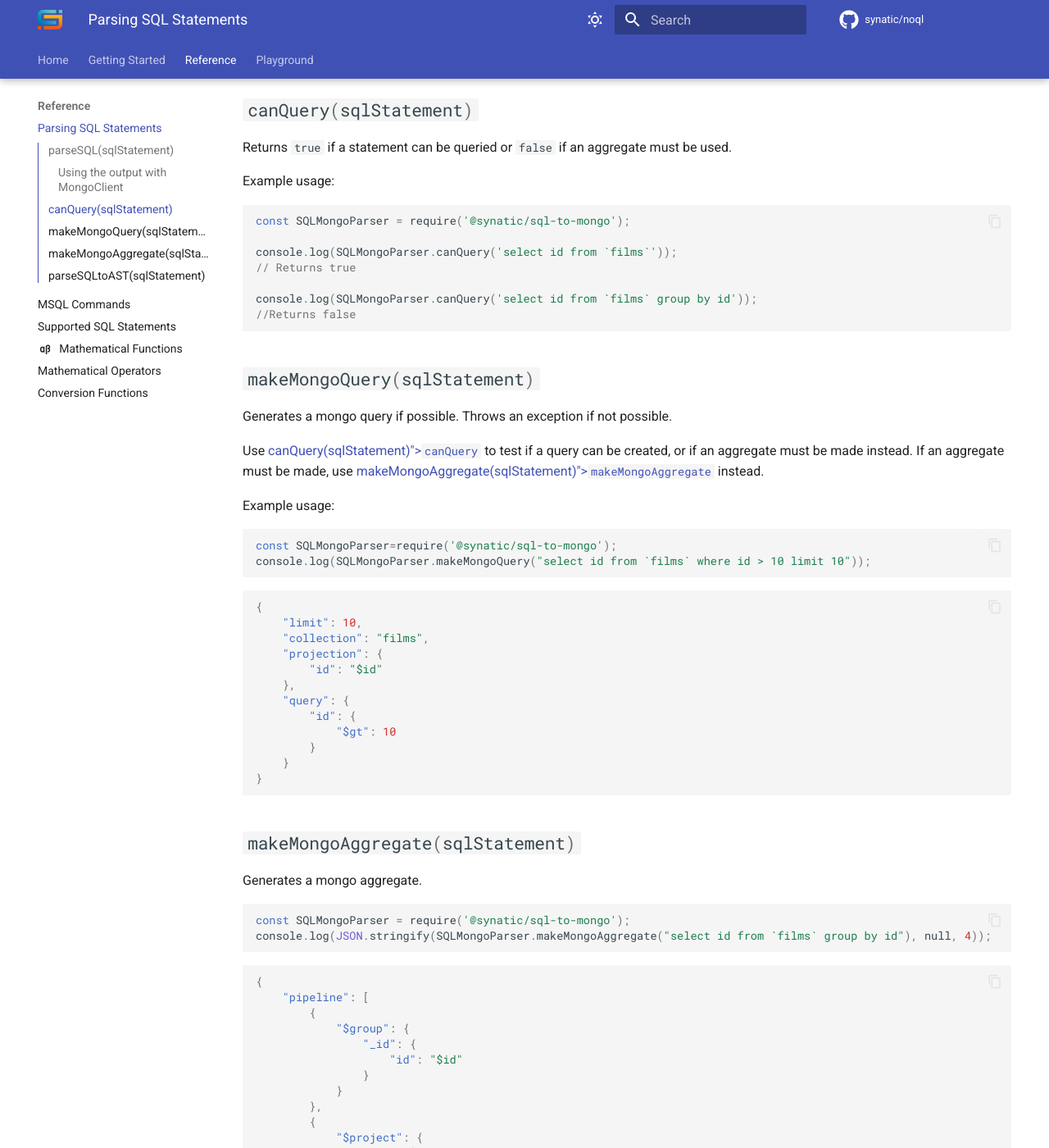
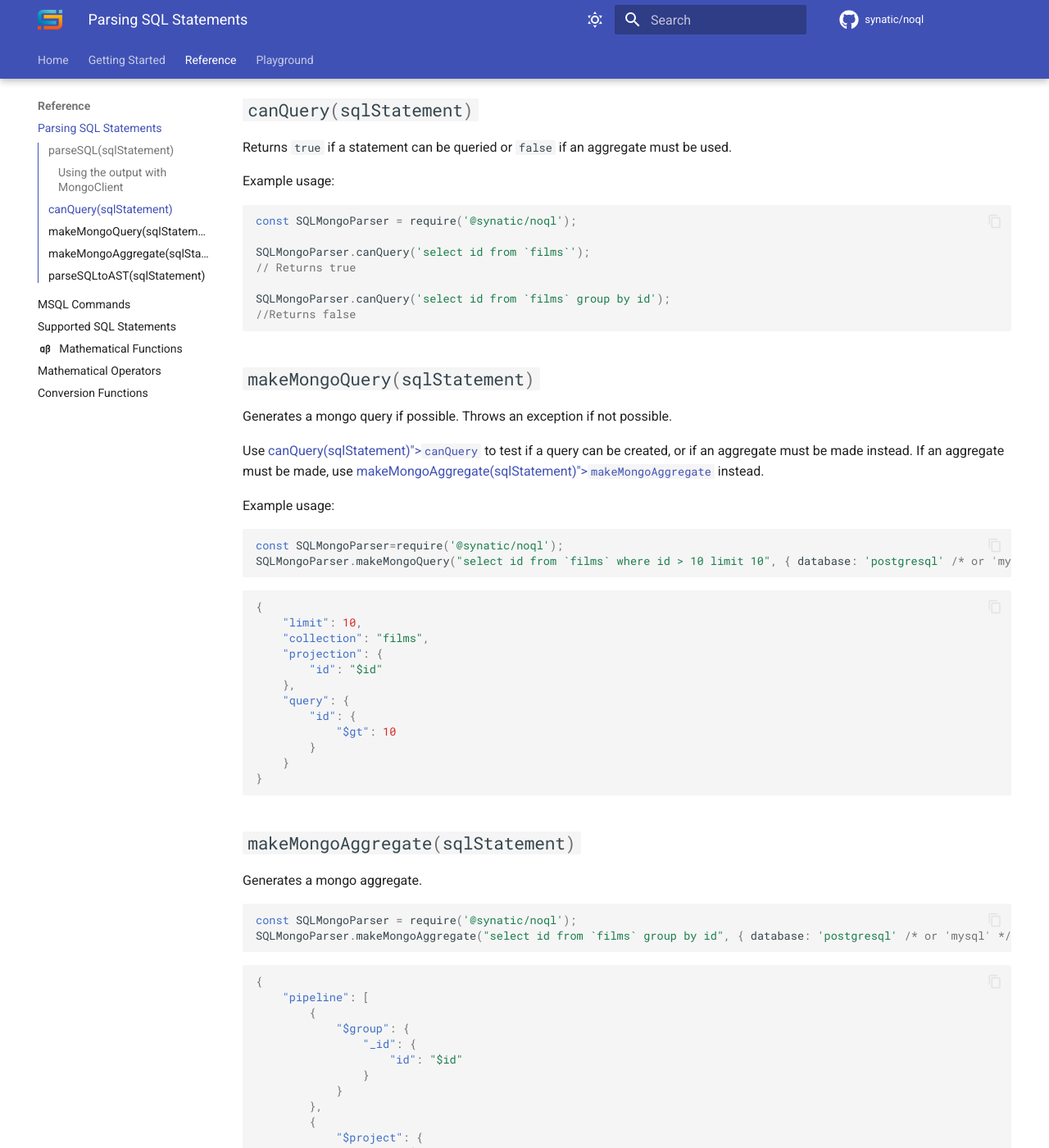
Before and after one commit to synatic/noql, an MkDocs documentation site: the page built from docs/docs/reference/parse.md, in a window 1280 px wide and 1400 px high, scrolled down 2155 px. Shown: the whole window at 82% size. Built offline with MkDocs 1.6.1 and Material for MkDocs 9.7.7, drawn with Linux system fonts in a browser that asks for light colours; a script that is not in the unit is left out; comment, search, counter and statistics services are not loaded; some of the changed text lies outside the part shown.

Commit message:
update refs to mongo-to-sql

````diff
--- a/docs/docs/reference/parse.md
+++ b/docs/docs/reference/parse.md
@@ -7,8 +7,8 @@
 Example usage for a query:
 
 ```js
-const SQLMongoParser=require('@synatic/sql-to-mongo');
-console.log(JSON.stringify(SQLMongoParser.parseSQL("select id from `films` where `id` > 10 limit 10"),null,4));
+const SQLMongoParser=require('@synatic/noql');
+SQLMongoParser.parseSQL("select id from `films` where `id` > 10 limit 10", { database: 'postgresql' /* or 'mysql' */ } );
 ```
 
 Output:
@@ -32,8 +32,8 @@
 Example usage for an aggregate:
 
 ```js
-const SQLMongoParser=require('@synatic/sql-to-mongo');
-console.log(JSON.stringify(SQLMongoParser.makeMongoAggregate("select id from `films` where `id` > 10 group by id"),null,4));
+const SQLMongoParser=require('@synatic/noql');
+SQLMongoParser.makeMongoAggregate("select id from `films` where `id` > 10 group by id"),{ database: 'postgresql' /* or 'mysql' */ });
 
 Output:
 
@@ -72,16 +72,16 @@
 To use the output object to construct a query with `MongoClient` from the [MongoDB NodeJS Driver](https://www.npmjs.com/package/mongodb)
 
 ```js
-const SQLParser = require('@synatic/sql-to-mongo');
+const SQLParser = require('@synatic/noql');
 const {MongoClient} = require('mongodb');
 
 (async () => {
     try {
         client = new MongoClient('mongodb://127.0.0.1:27017');
         await client.connect();
-        const db = client.db('sql-to-mongo-test');
+        const db = client.db('noql-test');
 
-        const parsedSQL = SQLParser.parseSQL('select id from `films` limit 10');
+        const parsedSQL = SQLParser.parseSQL('select id from `films` limit 10', { database: 'postgresql' /* or 'mysql' */ });
         if (parsedSQL.type === 'query') {
             console.log(
                 await db
@@ -112,12 +112,12 @@
 Example usage:
 
 ```js
-const SQLMongoParser = require('@synatic/sql-to-mongo');
+const SQLMongoParser = require('@synatic/noql');
 
-console.log(SQLMongoParser.canQuery('select id from `films`'));
+SQLMongoParser.canQuery('select id from `films`');
 // Returns true
 
-console.log(SQLMongoParser.canQuery('select id from `films` group by id'));
+SQLMongoParser.canQuery('select id from `films` group by id');
 //Returns false
 ```
 
@@ -131,8 +131,8 @@
 Example usage:
 
 ```js
-const SQLMongoParser=require('@synatic/sql-to-mongo');
-console.log(SQLMongoParser.makeMongoQuery("select id from `films` where id > 10 limit 10"));
+const SQLMongoParser=require('@synatic/noql');
+SQLMongoParser.makeMongoQuery("select id from `films` where id > 10 limit 10", { database: 'postgresql' /* or 'mysql' */ });
 ```
 
 ```json
@@ -155,8 +155,8 @@
 Generates a mongo aggregate.
 
 ```js
-const SQLMongoParser = require('@synatic/sql-to-mongo');
-console.log(JSON.stringify(SQLMongoParser.makeMongoAggregate("select id from `films` group by id"), null, 4));
+const SQLMongoParser = require('@synatic/noql');
+SQLMongoParser.makeMongoAggregate("select id from `films` group by id", { database: 'postgresql' /* or 'mysql' */ });
 ```
 
 ```json
@@ -188,10 +188,9 @@
 Parses a SQL statement to an AST (abstract syntax tree)
 
 ```js
-const SQLMongoParser = require('@synatic/sql-to-mongo');
+const SQLMongoParser = require('@synatic/noql');
 
-const ast=SQLMongoParser.parseSQLtoAST("select id from `films`");
-console.log(JSON.stringify(ast, null, 4));
+SQLMongoParser.parseSQLtoAST("select id from `films`", { database: 'postgresql' /* or 'mysql' */ });
 ```
 
 Output:
````
Also changed, not shown: docs/docs/getting-started/index.md (+1 -1 lines), docs/docs/playground/index.md (+0 -1 lines).
